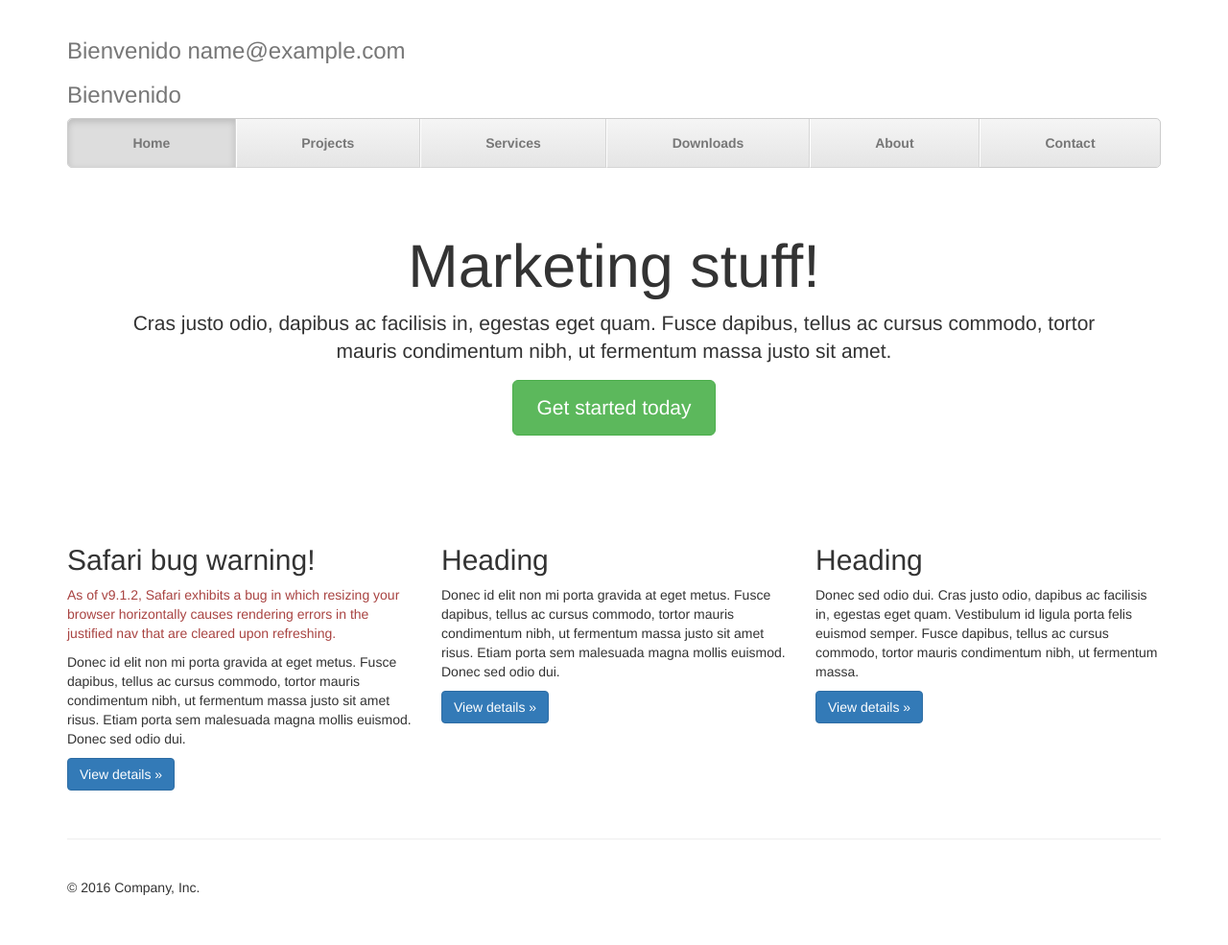
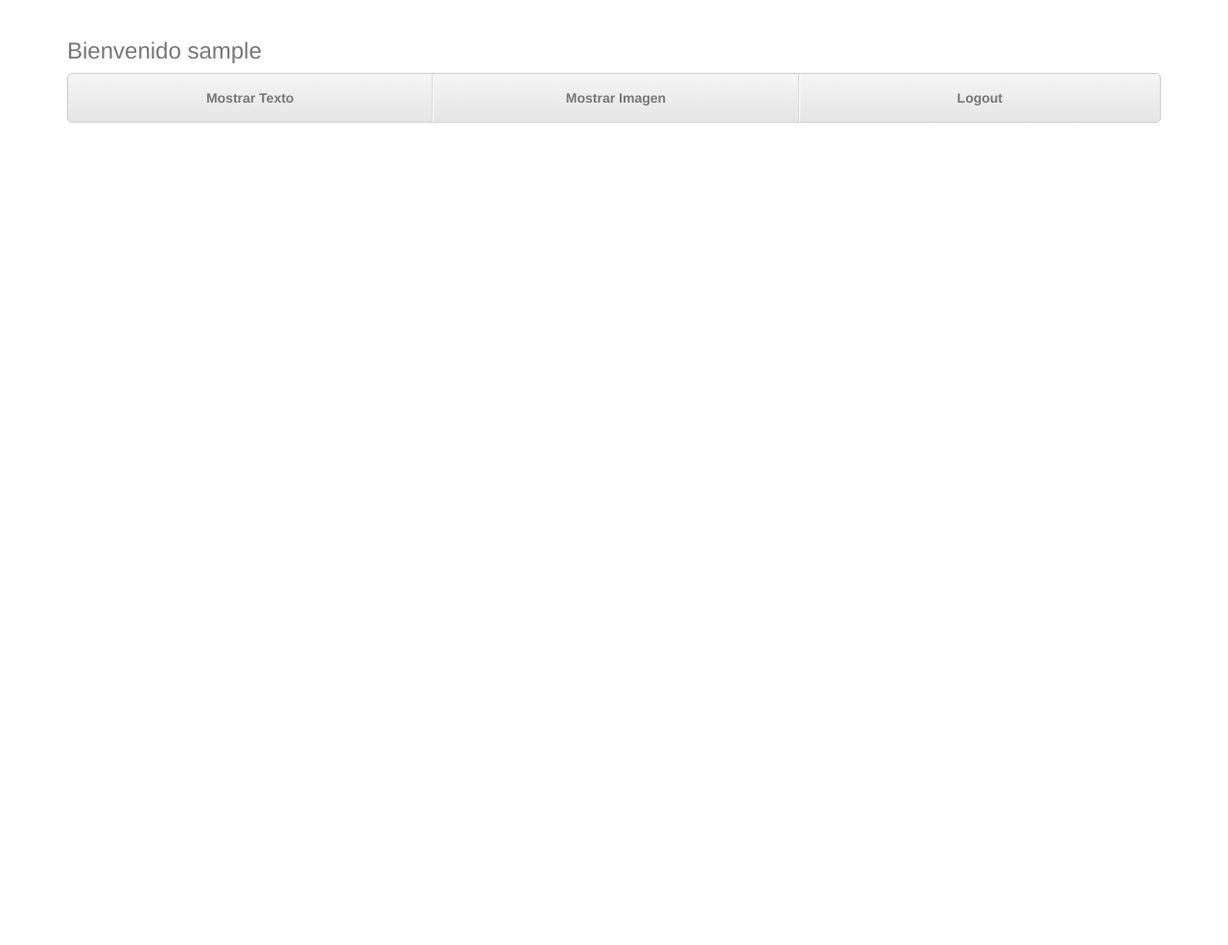
Before and after one commit to manuelbr/Master_Sistemas_Software_Basados_en_Web, a Flask app: page / in a window 1280 px wide. Shown: the whole page at 96% size. After the commit the page ends 128 px from the top, so only its background shows below. Run offline with Flask 2, Linux system fonts and the light colour scheme; the visitor is signed in with stand-in values (Sample User, id 1); some libraries are stand-ins or nearby versions.

Commit message:
Finalización de la tarea 2. close #5

```diff
--- a/tarea_2/script.py
+++ b/tarea_2/script.py
@@ -1,14 +1,17 @@
 #!/usr/bin/env python
 # -*- coding: utf-8 -*-
 
-from flask import Flask, render_template, make_response, send_file, request, session
+from flask import Flask, render_template, make_response, request, session, redirect, url_for
 import sys
 
 #Especifico el nombre y la localización de la carpeta de recursos estáticos
-app = Flask(__name__,static_url_path='/home/manuelbr/Dropbox/Sistemas Software Basados en Web/tarea_1/Static')
+app = Flask(__name__,static_url_path='')
 
 #Activamos el modo de depuración para el tiempo de desarrollo
 app.config['DEBUG'] = True
+
+#Especifico la clave secreta para poder mantener sesiones de usuarios abiertas
+app.secret_key = 'super secret key'
 
 #Especifico utf8 como el sistema de codificación por defecto
 #(Para evitar problemas con acentos y demás...)
@@ -18,13 +21,13 @@ sys.setdefaultencoding('utf8')
 #Página índice por defecto
 @app.route('/',methods=['GET', 'POST'])
 def login():
-    if 'email' in session:
+    if 'user' in session:
         #Si ya hay una sesión iniciada, se redirige a la página principal para que se le de la bienvenida
-        return principal(email=session['email'])
+        return principal(user=session['user'])
     elif request.method == 'POST':
         #Si se reciben los datos de email desde un login anterior, se envian a la página principal y además se registra en la sesión
-        session['email'] = request.form['email']
-        return principal(email=request.form['email'])
+        session['user'] = request.form['user']
+        return principal(user=request.form['user'])
     else:
         respuesta = make_response(render_template('login.html'))
         respuesta.headers['Content-Type'] = 'text/html; charset=utf-8'
@@ -32,53 +35,30 @@ def login():
 
 #Página principal que da la bienvenida al usuario
 @app.route('/principal')
-def principal(email):
-    respuesta = make_response(render_template('principal.html',email=email))
+def principal(user):
+    respuesta = make_response(render_template('principal.html',user=user))
     respuesta.headers['Content-Type'] = 'text/html; charset=utf-8'
     return respuesta
 
-#Devuelve un texto plano
-@app.route('/un_texto_plano')
-def holaMundo():
-    respuesta = make_response('Esto es un texto plano cualquiera')
-    respuesta.headers['Content-Type'] = 'text/plain; charset=utf-8'
-    return respuesta
-
-#Devuelve el template html que hay en la carpeta 'templates'
-@app.route('/contenido_html')
-def holaMundoHtml():
-    respuesta = make_response(render_template('hello.html'))
+#Página que muestra un texto y hereda de la principal
+@app.route('/muestraTexto')
+def muestraTexto():
+    respuesta = make_response(render_template('muestraTexto.html',user=session['user'],titulo='Esto es un título',contenido='Esto es una línea de texto plano'))
     respuesta.headers['Content-Type'] = 'text/html; charset=utf-8'
     return respuesta
 
-    #Versión del profesor
-    #usuarios = []
-    #usuarios.append({'name':'Pepe','dni':'123456'})
-    #usuarios.append({'name':'Paco','dni':'123456'})
-    #usuarios.append({'name':'','dni':'123456'})
-    #return render_template('hello.html',var='esto',usuarios=usuarios)
-
-#Devuelve una imagen para visualizarla en el navegador
-@app.route('/una_imagen')
-def holaMundoImagen():
-    filename = 'static/images/holaMundo.jpg'
-    respuesta = make_response(send_file(filename))
-    respuesta.headers['Content-Type'] = 'image/jpg'
+#Página que muestra una imagen y hereda de la principal
+@app.route('/muestraImagen')
+def muestraImagen():
+    respuesta = make_response(render_template('muestraImagen.html',user=session['user'],titulo='Título de la Imagen'))
+    respuesta.headers['Content-Type'] = 'text/html; charset=utf-8'
     return respuesta
 
-    #Forma alternativa del profesor
-    #f = open(filename)
-    #imagen = f.read()
-    #f.close()
-    #respuesta = make_response(imagen)
-    #return respuesta
-
-#Devuelve en texto plano aquello que escribimos a partir de 'este_texto_plano'
-@app.route('/este_texto_plano/<parametro>')
-def returnParametro(parametro):
-    respuesta = make_response('El parámetro que se ha pasado es: %s' % parametro)
-    respuesta.headers['Content-Type'] = 'text/plain; charset=utf-8'
-    return respuesta
+#Se deslogea al usuario de la sesión en la que se encuentra
+@app.route('/logout')
+def logout():
+    session.pop('user', None)
+    return redirect(url_for('login'))
 
 #Página de error
 @app.errorhandler(404)
--- a/tarea_2/templates/principal.html
+++ b/tarea_2/templates/principal.html
@@ -1,5 +1,7 @@
 <!DOCTYPE html>
 <html lang="en">
+
+  {% block head %}
   <head>
     <meta charset="utf-8">
     <meta http-equiv="X-UA-Compatible" content="IE=edge">
@@ -11,17 +13,17 @@
     <title>Justified Nav Template for Bootstrap</title>
 
     <!-- Bootstrap core CSS -->
-    <link href="bootstrap.min.css" rel="stylesheet">
+    <link href="{{ url_for('static', filename='css/bootstrap.min.css') }}" rel="stylesheet" type="text/css">
 
     <!-- IE10 viewport hack for Surface/desktop Windows 8 bug -->
-    <link href="ie10-viewport-bug-workaround.css" rel="stylesheet">
+    <link href="{{ url_for('static', filename='css/ie10-viewport-bug-workaround.css') }}" rel="stylesheet" type="text/css">
 
     <!-- Custom styles for this template -->
-    <link href="justified-nav.css" rel="stylesheet">
+    <link href="{{ url_for('static', filename='css/justified-nav.css') }}" rel="stylesheet" type="text/css">
 
     <!-- Just for debugging purposes. Don't actually copy these 2 lines! -->
     <!--[if lt IE 9]><script src="../../assets/js/ie8-responsive-file-warning.js"></script><![endif]-->
-    <script src="ie-emulation-modes-warning.js"></script>
+    <script src="{{ url_for('static', filename='js/ie-emulation-modes-warning.js') }}" type="text/js"></script>
 
     <!-- HTML5 shim and Respond.js for IE8 support of HTML5 elements and media queries -->
     <!--[if lt IE 9]>
@@ -29,87 +31,35 @@
       <script src="https://oss.maxcdn.com/respond/1.4.2/respond.min.js"></script>
     <![endif]-->
   </head>
+  {% endblock %}
 
   <body>
 
     <div class="container">
 
-      <!-- The justified navigation menu is meant for single line per list item.
-           Multiple lines will require custom code not provided by Bootstrap. -->
+      <!--Trozo de código a reutilizar-->
+      {% block cabecera %}
       <div class="masthead">
-        {% if email %}
-          <h3 class="text-muted">Bienvenido {{ email }}</h3>
+        {% if user %}
+          <h3 class="text-muted">Bienvenido {{ user }}</h3>
         {% else %}
-          {{ login() }}
+          {{ login }}
         {% endif %}
 
-          <h3 class="text-muted">Bienvenido</h3>
         <nav>
           <ul class="nav nav-justified">
-            <li class="active"><a href="#">Home</a></li>
-            <li><a href="#">Projects</a></li>
-            <li><a href="#">Services</a></li>
-            <li><a href="#">Downloads</a></li>
-            <li><a href="#">About</a></li>
-            <li><a href="#">Contact</a></li>
+            {% block enlaces %}
+              <li><a href="/muestraTexto">Mostrar Texto</a></li>
+              <li><a href="/muestraImagen">Mostrar Imagen</a></li>
+              <li><a href="/logout">Logout</a></li>
+            {% endblock %}
           </ul>
         </nav>
       </div>
+      {% endblock %}
 
-      <!-- Jumbotron -->
-      <div class="jumbotron">
-        <h1>Marketing stuff!</h1>
-        <p class="lead">Cras
- justo odio, dapibus ac facilisis in, egestas eget quam. Fusce dapibus,
-tellus ac cursus commodo, tortor mauris condimentum nibh, ut fermentum
-massa justo sit amet.</p>
-        <p><a class="btn btn-lg btn-success" href="#" role="button">Get started today</a></p>
-      </div>
+      {% block contenido %}{% endblock %}
 
-      <!-- Example row of columns -->
-      <div class="row">
-        <div class="col-lg-4">
-          <h2>Safari bug warning!</h2>
-          <p class="text-danger">As
- of v9.1.2, Safari exhibits a bug in which resizing your browser
-horizontally causes rendering errors in the justified nav that are
-cleared upon refreshing.</p>
-          <p>Donec
- id elit non mi porta gravida at eget metus. Fusce dapibus, tellus ac
-cursus commodo, tortor mauris condimentum nibh, ut fermentum massa justo
- sit amet risus. Etiam porta sem malesuada magna mollis euismod. Donec
-sed odio dui. </p>
-          <p><a class="btn btn-primary" href="#" role="button">View details &raquo;</a></p>
-        </div>
-        <div class="col-lg-4">
-          <h2>Heading</h2>
-          <p>Donec
- id elit non mi porta gravida at eget metus. Fusce dapibus, tellus ac
-cursus commodo, tortor mauris condimentum nibh, ut fermentum massa justo
- sit amet risus. Etiam porta sem malesuada magna mollis euismod. Donec
-sed odio dui. </p>
-          <p><a class="btn btn-primary" href="#" role="button">View details &raquo;</a></p>
-       </div>
-        <div class="col-lg-4">
-          <h2>Heading</h2>
-          <p>Donec
- sed odio dui. Cras justo odio, dapibus ac facilisis in, egestas eget
-quam. Vestibulum id ligula porta felis euismod semper. Fusce dapibus,
-tellus ac cursus commodo, tortor mauris condimentum nibh, ut fermentum
-massa.</p>
-          <p><a class="btn btn-primary" href="#" role="button">View details &raquo;</a></p>
-        </div>
-      </div>
-
-      <!-- Site footer -->
-      <footer class="footer">
-        <p>&copy; 2016 Company, Inc.</p>
-      </footer>
-
-    </div> <!-- /container -->
-
-
-    <!-- IE10 viewport hack for Surface/desktop Windows 8 bug -->
-    <script src="ie10-viewport-bug-workaround.js"></script>
+    </div>
   </body>
 </html>
```
Also changed, not shown: tarea_2/templates/login.html (+10 -17 lines), tarea_2/templates/muestraImagen.html (added, +25 -0 lines), tarea_2/templates/muestraTexto.html (added, +25 -0 lines), tarea_2/static/img/imagen.jpg (added).
